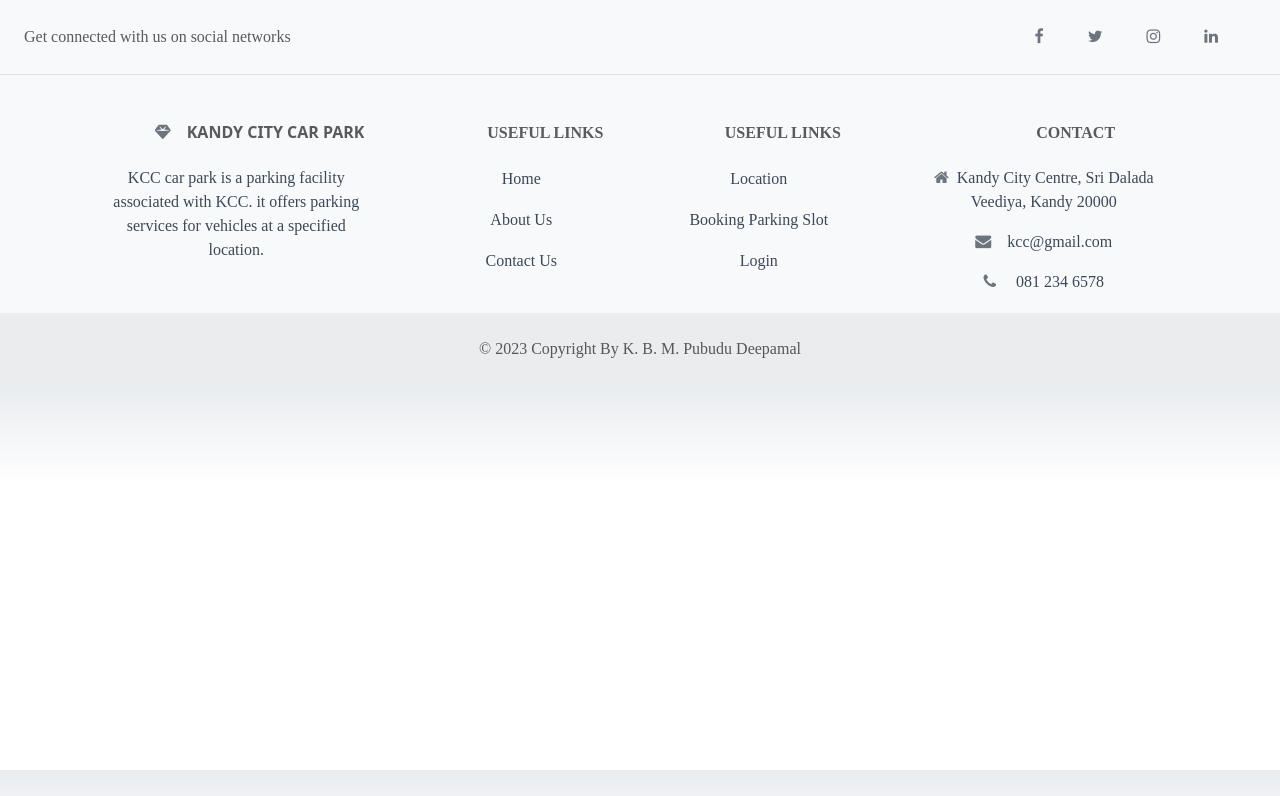
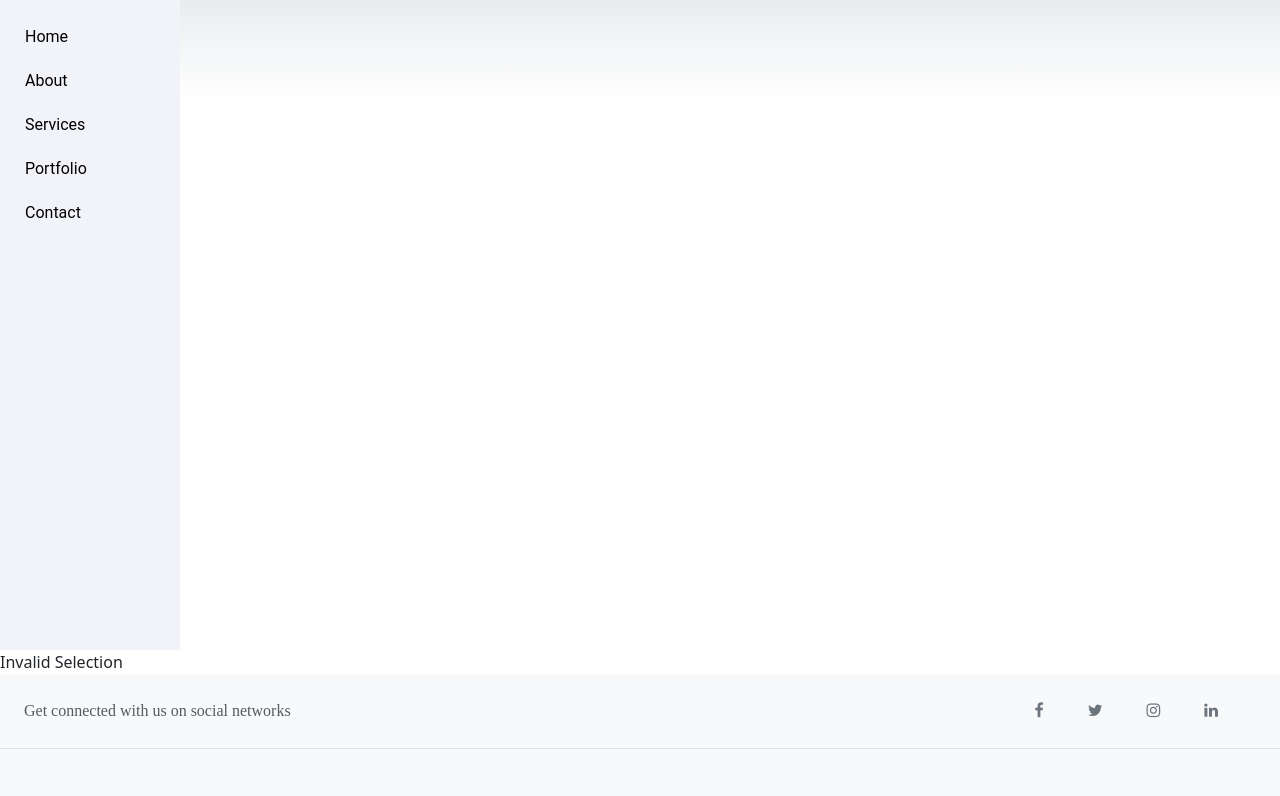
Before and after one commit to PubuduDeepamal/KCC, a React (Create React App) app: page /AdminDashBord in a window 1280 px wide. Shown: the top 796 px of the page. Built offline with nearby package versions, Linux system fonts and the light colour scheme.

Commit message:
Update Admin

```diff
--- a/src/App.js
+++ b/src/App.js
@@ -6,6 +6,7 @@ import Booking from './pages/Booking';
 import Locatin from './pages/Locatin';
 import Contacut from './pages/Contacut';
 import AdminLogin from './pages/Admin/AdminLogin';
+import AdminDashBord from './pages/Admin/AdminDashBord';
 import Footer from './Components/Footer/Footer';
 
 function App() {
@@ -18,6 +19,7 @@ function App() {
         <Route path='/contacut' element={<Contacut />} />
         <Route path='/booking' element={<Booking />} />
         <Route path='/AdminLogin' element={<AdminLogin />} />
+        <Route path='/AdminDashBord' element={<AdminDashBord/>} />
       </Routes>
       <Footer />
     </>
--- /dev/null
+++ b/src/Components/Admin/Dashboard.js
@@ -0,0 +1,28 @@
+// Import necessary packages
+import React, { useState } from 'react';
+import Sidebar from './Sidebar';
+import MainContent from './MainContent';
+
+const Dashboard = () => {
+
+function Dashboard() {
+  const [selectedMenuItem, setSelectedMenuItem] = useState('overview');
+
+  const handleMenuItemClick = (menuItem) => {
+    setSelectedMenuItem(menuItem);
+  };
+
+  return (
+    <div className="dashboard-container">
+      <Sidebar
+        selectedMenuItem={selectedMenuItem}
+        onMenuItemClick={handleMenuItemClick}
+      />
+      <MainContent selectedMenuItem={selectedMenuItem} />
+    </div>
+  );
+}
+
+};
+
+export default Dashboard;
--- /dev/null
+++ b/src/Components/Admin/MainContent.js
@@ -0,0 +1,22 @@
+// MainContent.js
+import React from 'react';
+
+function MainContent({ selectedMenuItem }) {
+  // Render different content based on the selected menu item
+  const renderContent = () => {
+    switch (selectedMenuItem) {
+      case 'overview':
+        return <div>Overview Content</div>;
+      case 'analytics':
+        return <div>Analytics Content</div>;
+      case 'settings':
+        return <div>Settings Content</div>;
+      default:
+        return <div>Invalid Selection</div>;
+    }
+  };
+
+  return <div className="main-content">{renderContent()}</div>;
+}
+
+export default MainContent;
--- /dev/null
+++ b/src/Components/Admin/Sidebar.js
@@ -0,0 +1,29 @@
+import React from 'react';
+import 'bootstrap/dist/css/bootstrap.min.css'; // Import Bootstrap CSS
+import '../../Css/Sidebar.css';
+
+const Sidebar = () => {
+  return (
+    <div className="sidebar">
+      <ul className="nav flex-column sidebar-nav"> {/* Use Bootstrap nav and flex-column classes */}
+        <li className="nav-item">
+          <a className="nav-link" href="#">Home</a>
+        </li>
+        <li className="nav-item">
+          <a className="nav-link" href="#">About</a>
+        </li>
+        <li className="nav-item">
+          <a className="nav-link" href="#">Services</a>
+        </li>
+        <li className="nav-item">
+          <a className="nav-link" href="#">Portfolio</a>
+        </li>
+        <li className="nav-item">
+          <a className="nav-link" href="#">Contact</a>
+        </li>
+      </ul>
+    </div>
+  );
+}
+
+export default Sidebar;
--- /dev/null
+++ b/src/Css/Sidebar.css
@@ -0,0 +1,31 @@
+/* styles.css (or any other CSS file you're using) */
+
+.sidebar {
+    height: 650px;
+    width: 180px;
+    background-color: #f2f3f8;
+    color: black;
+    padding: 20px;
+  }
+
+  .sidebar-nav {
+    list-style: none;
+    padding: 0;
+  }
+
+  .sidebar-nav li {
+    margin-bottom: 10px;
+  }
+
+  .sidebar-nav a {
+    color: black;
+    text-decoration: none;
+    display: block;
+    padding: 5px;
+    transition: background-color 0.3s;
+  }
+
+  .sidebar-nav a:hover {
+    background-color: #555;
+    color: white;
+  }
--- /dev/null
+++ b/src/pages/Admin/AdminDashBord.js
@@ -0,0 +1,17 @@
+import Sidebar from '../../Components/Admin/Sidebar'
+import Dashboard from '../../Components/Admin/Dashboard'
+import MainContent from '../../Components/Admin/MainContent'
+
+
+function AdminDashBord() {
+  return (
+    <div>
+      <Sidebar/>
+      <Dashboard/>
+      <MainContent/>
+    </div>
+
+  );
+}
+
+export default AdminDashBord;
```
Also changed, not shown: src/Css/AdminHome.css (added).
